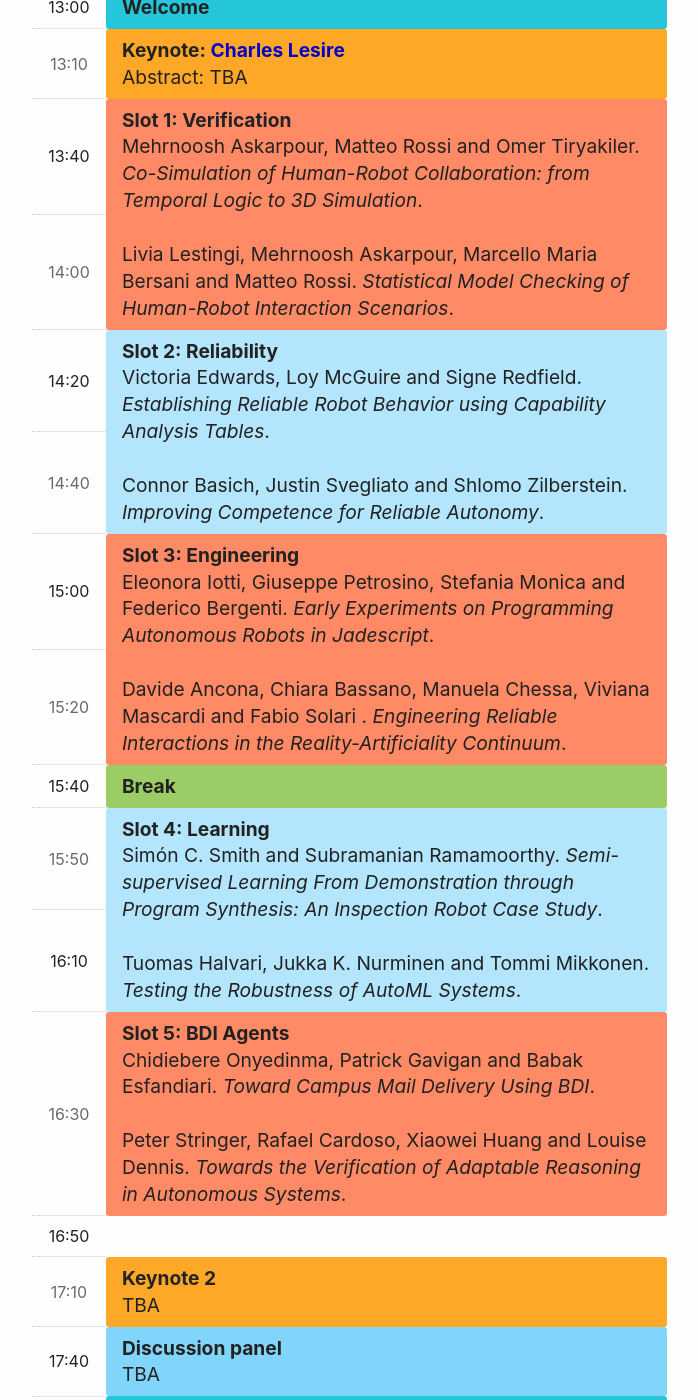
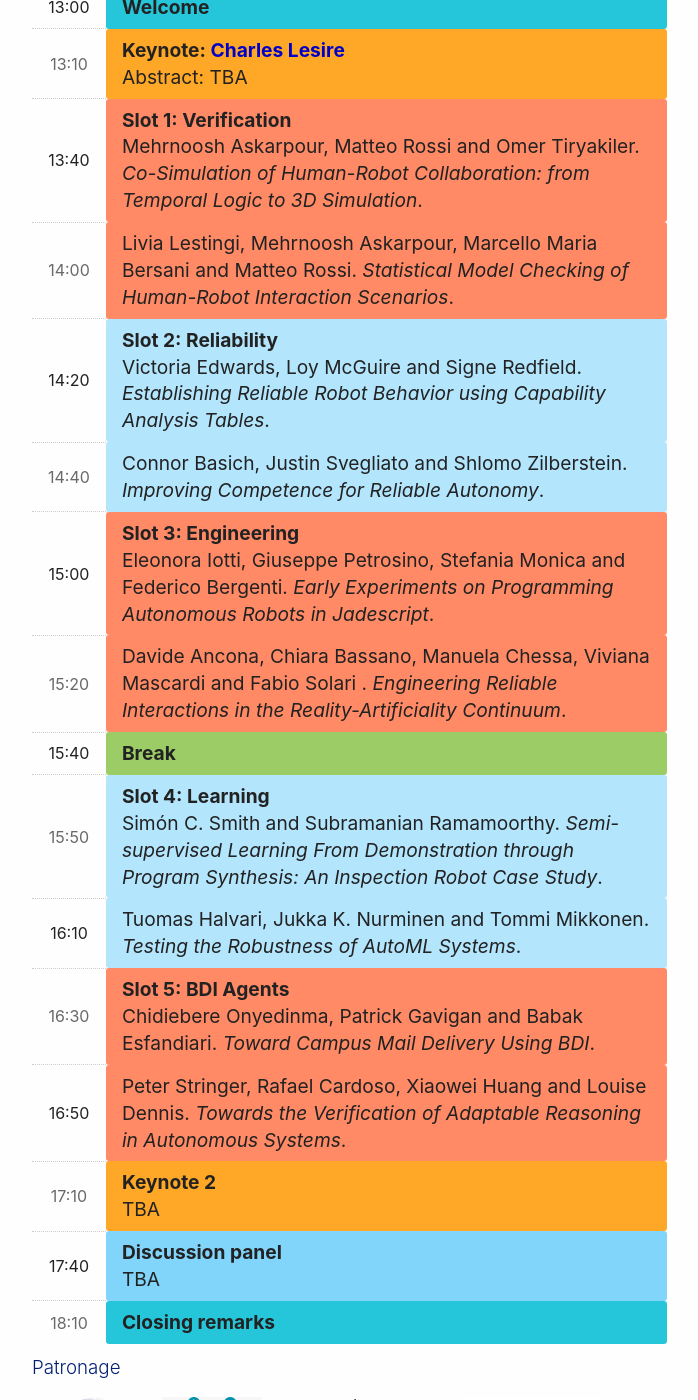
Before and after one commit to area2020/area2020.github.io, a Jekyll site: the page built from index.md, in a window 1280 px wide and 1400 px high, scrolled down 2833 px. Shown: the whole window, without its empty margins (53-751 px from the left). Built offline with Jekyll 4.4.1, drawn with Linux system fonts in a browser that asks for light colours; nearby versions of some CDN libraries.

Commit message:
Update index.md

```diff
--- a/index.md
+++ b/index.md
@@ -164,57 +164,60 @@ The time is in <a href="https://time.is/it/CEST">CEST timezone</a>.
         </tr>
         <tr>
             <th>13:40</th>
-            <td colspan="4" rowspan="2" class="stage-venus">
+            <td colspan="4" class="stage-venus">
             Slot 1: Verification
             <span>
               Mehrnoosh Askarpour, Matteo Rossi and Omer Tiryakiler.
               <i>Co-Simulation of Human-Robot Collaboration: from Temporal Logic to 3D Simulation</i>.
             </span>
-            <br/>
+            </td>
+        </tr>
+        <tr>
+          <th>14:00</th>
+          <td colspan="4" class="stage-venus">
             <span>
               Livia Lestingi, Mehrnoosh Askarpour, Marcello Maria Bersani and Matteo Rossi.
               <i>Statistical Model Checking of Human-Robot Interaction Scenarios</i>.
             </span>
-            </td>
-        </tr>
-        <tr>
-          <th>14:00</th>
+          </td>
         </tr>
         <tr>
             <th>14:20</th>
-            <td colspan="4" rowspan="2" class="stage-mars">
+            <td colspan="4" class="stage-mars">
             Slot 2: Reliability
             <span>
               Victoria Edwards, Loy McGuire and Signe Redfield.
               <i>Establishing Reliable Robot Behavior using Capability Analysis Tables</i>.
             </span>
-            <br/>
-            <span>
-              Connor Basich, Justin Svegliato and Shlomo Zilberstein.
-              <i>Improving Competence for Reliable Autonomy</i>.
-            </span>
             </td>
         </tr>
         <tr>
           <th>14:40</th>
+          <td colspan="4" class="stage-mars">
+             <span>
+              Connor Basich, Justin Svegliato and Shlomo Zilberstein.
+              <i>Improving Competence for Reliable Autonomy</i>.
+            </span>
+          </td>
         </tr>
         <tr>
             <th>15:00</th>
-            <td colspan="4" rowspan="2" class="stage-venus">
+            <td colspan="4" class="stage-venus">
             Slot 3: Engineering
             <span>
               Eleonora Iotti, Giuseppe Petrosino, Stefania Monica and Federico Bergenti.
               <i>Early Experiments on Programming Autonomous Robots in Jadescript</i>.
             </span>
-            <br/>
-            <span>
-              	Davide Ancona, Chiara Bassano, Manuela Chessa, Viviana Mascardi and Fabio Solari	.
-              <i>Engineering Reliable Interactions in the Reality-Artificiality Continuum</i>.
-            </span>
             </td>
         </tr>
        <tr>
           <th>15:20</th>
+         <td colspan="4" class="stage-venus">
+           <span>
+              	Davide Ancona, Chiara Bassano, Manuela Chessa, Viviana Mascardi and Fabio Solari	.
+              <i>Engineering Reliable Interactions in the Reality-Artificiality Continuum</i>.
+            </span>
+         </td>
         </tr>
        <tr>
             <th>15:40</th>
@@ -222,21 +225,22 @@ The time is in <a href="https://time.is/it/CEST">CEST timezone</a>.
         </tr>
         <tr>
             <th>15:50</th>
-            <td colspan="4" rowspan="2" class="stage-mars">
+            <td colspan="4" class="stage-mars">
             Slot 4: Learning
             <span>
               Simón C. Smith and Subramanian Ramamoorthy.
               <i>Semi-supervised Learning From Demonstration through Program Synthesis: An Inspection Robot Case Study</i>.
             </span>
-            <br/>
+            </td>
+        </tr>
+        <tr>
+          <th>16:10</th>
+          <td colspan="4" class="stage-mars">
             <span>
               Tuomas Halvari, Jukka K. Nurminen and Tommi Mikkonen.
               <i>Testing the Robustness of AutoML Systems</i>.
             </span>
-            </td>
-        </tr>
-        <tr>
-          <th>16:10</th>
+          </td>
         </tr>
         <tr>
             <th>16:30</th>
@@ -246,15 +250,16 @@ The time is in <a href="https://time.is/it/CEST">CEST timezone</a>.
               Chidiebere Onyedinma, Patrick Gavigan and Babak Esfandiari.
               <i>Toward Campus Mail Delivery Using BDI</i>.
             </span>
-            <br/>
+            </td>
+        </tr>
+        <tr>
+          <th>16:50</th>
+           <td colspan="4" class="stage-venus">
             <span>
               Peter Stringer, Rafael Cardoso, Xiaowei Huang and Louise Dennis.
               <i>Towards the Verification of Adaptable Reasoning in Autonomous Systems</i>.
             </span>
-            </td>
-        </tr>
-        <tr>
-          <th>16:50</th>
+           </td>
         </tr>
         <tr>
             <th>17:10</th>
```
